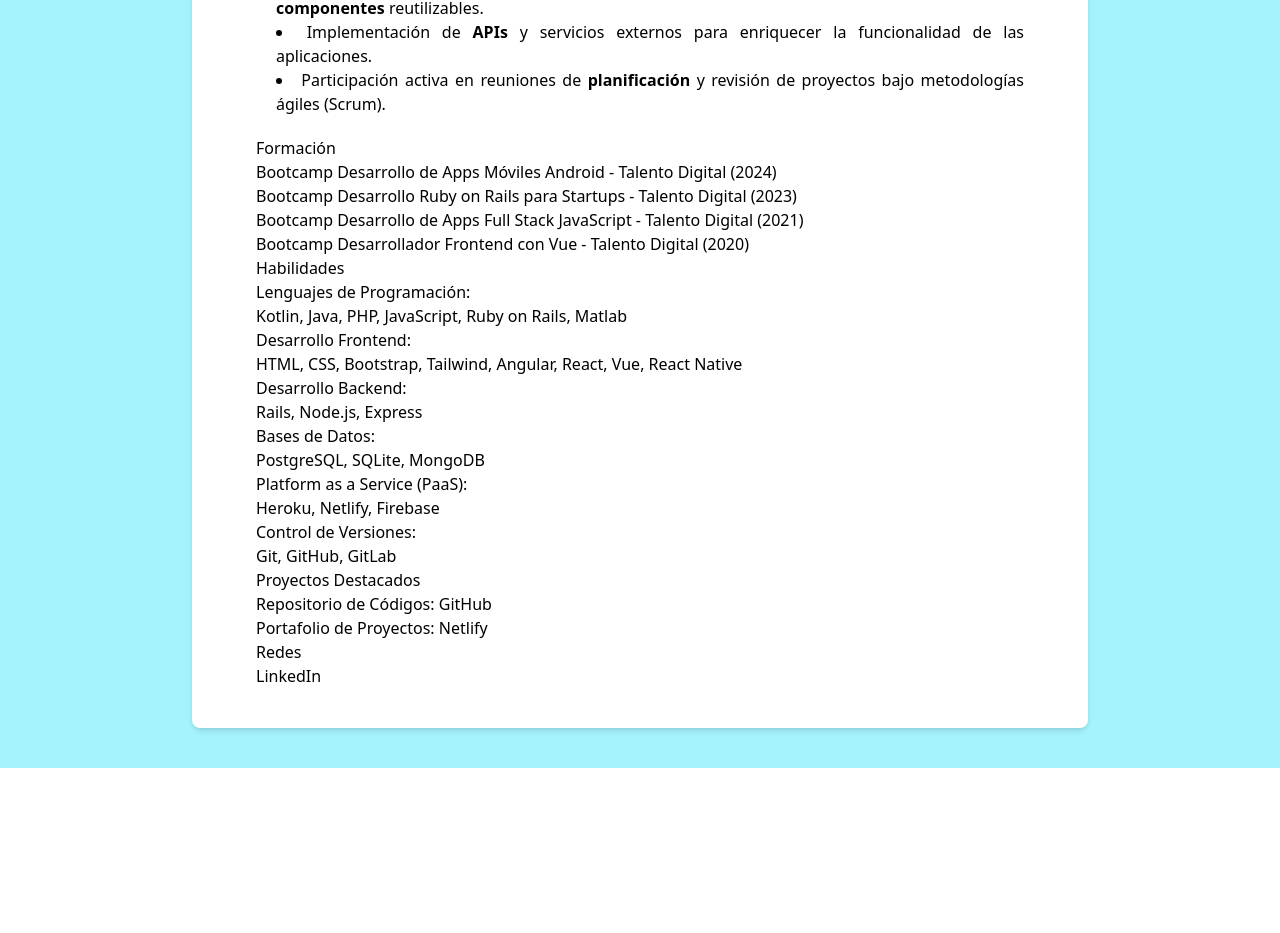
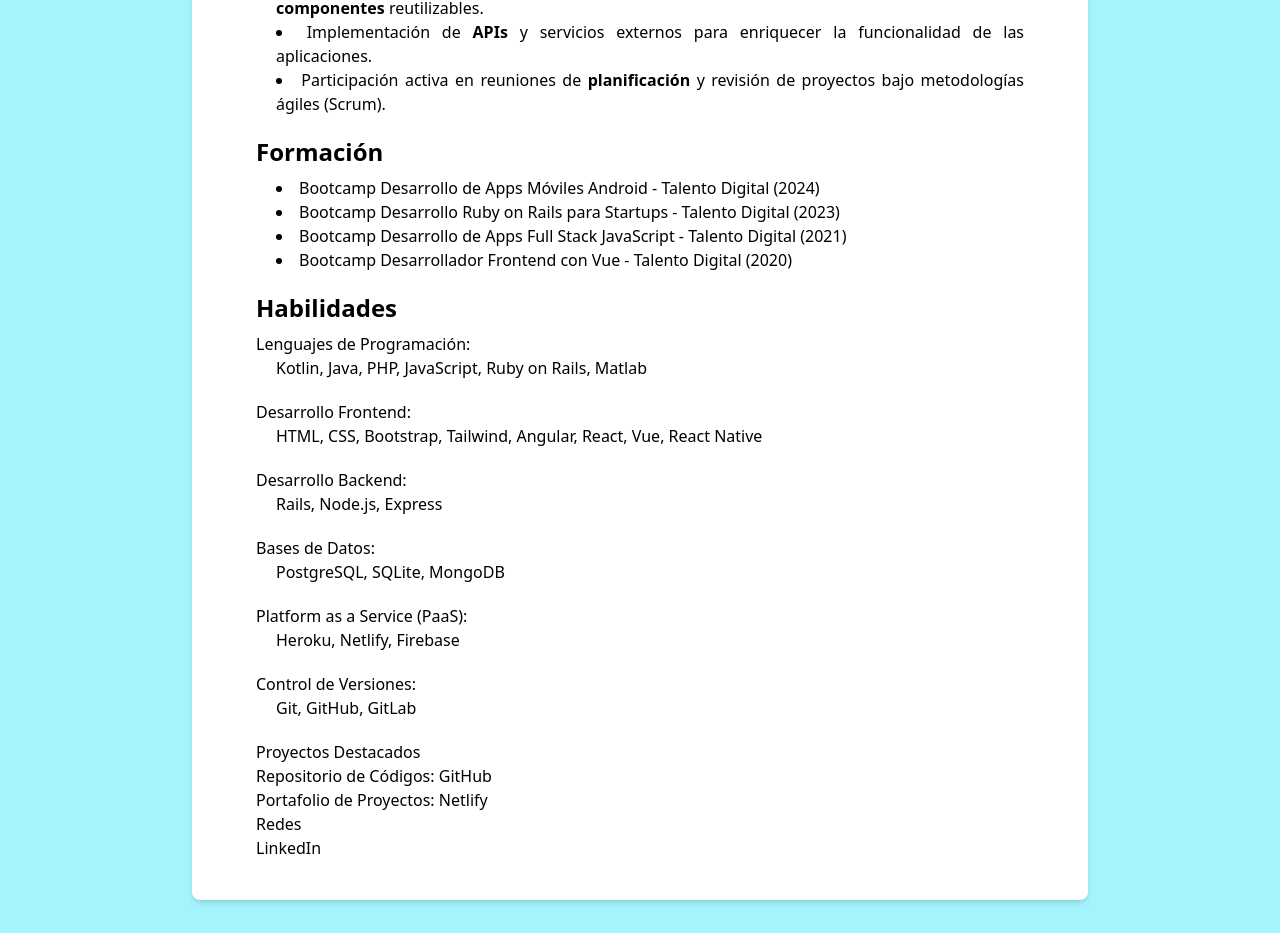
Before and after one commit to pedro-donoso/portafolio-nextjs, a Next.js app: page / in a window 1280 px wide. Shown: the part 1000-1933 px from the top of the page. Before the commit the page ends 1768 px from the top, so only its background shows below. Built offline with nearby package versions, Linux system fonts and the light colour scheme.

Commit message:
agrego habilidades

```diff
--- a/app/page.tsx
+++ b/app/page.tsx
@@ -45,9 +45,9 @@
         </ul>
       </section>
 
-      <section>
-        <h2 id='formacion'>Formación</h2>
-        <ul>
+      <section className='mt-5' id='formacion'>
+        <h2 className='text-2xl font-bold mb-2'>Formación</h2>
+        <ul className='list-disc list-inside ml-5 mb-5 text-justify'>
           <li>Bootcamp Desarrollo de Apps Móviles Android - Talento Digital (2024)</li>
           <li>Bootcamp Desarrollo Ruby on Rails para Startups - Talento Digital (2023)</li>
           <li>Bootcamp Desarrollo de Apps Full Stack JavaScript - Talento Digital (2021)</li>
@@ -55,20 +55,20 @@
         </ul>
       </section>
 
-      <section>
-        <h2 id='habilidades'>Habilidades</h2>
+      <section className='mt-5' id='habilidades'>
+        <h2 className='text-2xl font-bold mb-2'>Habilidades</h2>
         <h3>Lenguajes de Programación:</h3>
-        <p>Kotlin, Java, PHP, JavaScript, Ruby on Rails, Matlab</p>
+        <p className='list-disc list-inside ml-5 mb-5 text-justify'>Kotlin, Java, PHP, JavaScript, Ruby on Rails, Matlab</p>
         <h3>Desarrollo Frontend:</h3>
-        <p>HTML, CSS, Bootstrap, Tailwind, Angular, React, Vue, React Native</p>
+        <p className='list-disc list-inside ml-5 mb-5 text-justify'>HTML, CSS, Bootstrap, Tailwind, Angular, React, Vue, React Native</p>
         <h3>Desarrollo Backend:</h3>
-        <p>Rails, Node.js, Express</p>
+        <p className='list-disc list-inside ml-5 mb-5 text-justify'>Rails, Node.js, Express</p>
         <h3>Bases de Datos:</h3>
-        < p>PostgreSQL, SQLite, MongoDB</p>
+        <p className='list-disc list-inside ml-5 mb-5 text-justify'>PostgreSQL, SQLite, MongoDB</p>
         <h3>Platform as a Service (PaaS):</h3>
-        <p>Heroku, Netlify, Firebase</p>
+        <p className='list-disc list-inside ml-5 mb-5 text-justify'>Heroku, Netlify, Firebase</p>
         <h3>Control de Versiones:</h3>
-        <p>Git, GitHub, GitLab</p>
+        <p className='list-disc list-inside ml-5 mb-5 text-justify'>Git, GitHub, GitLab</p>
       </section>
 
       <section>
```
